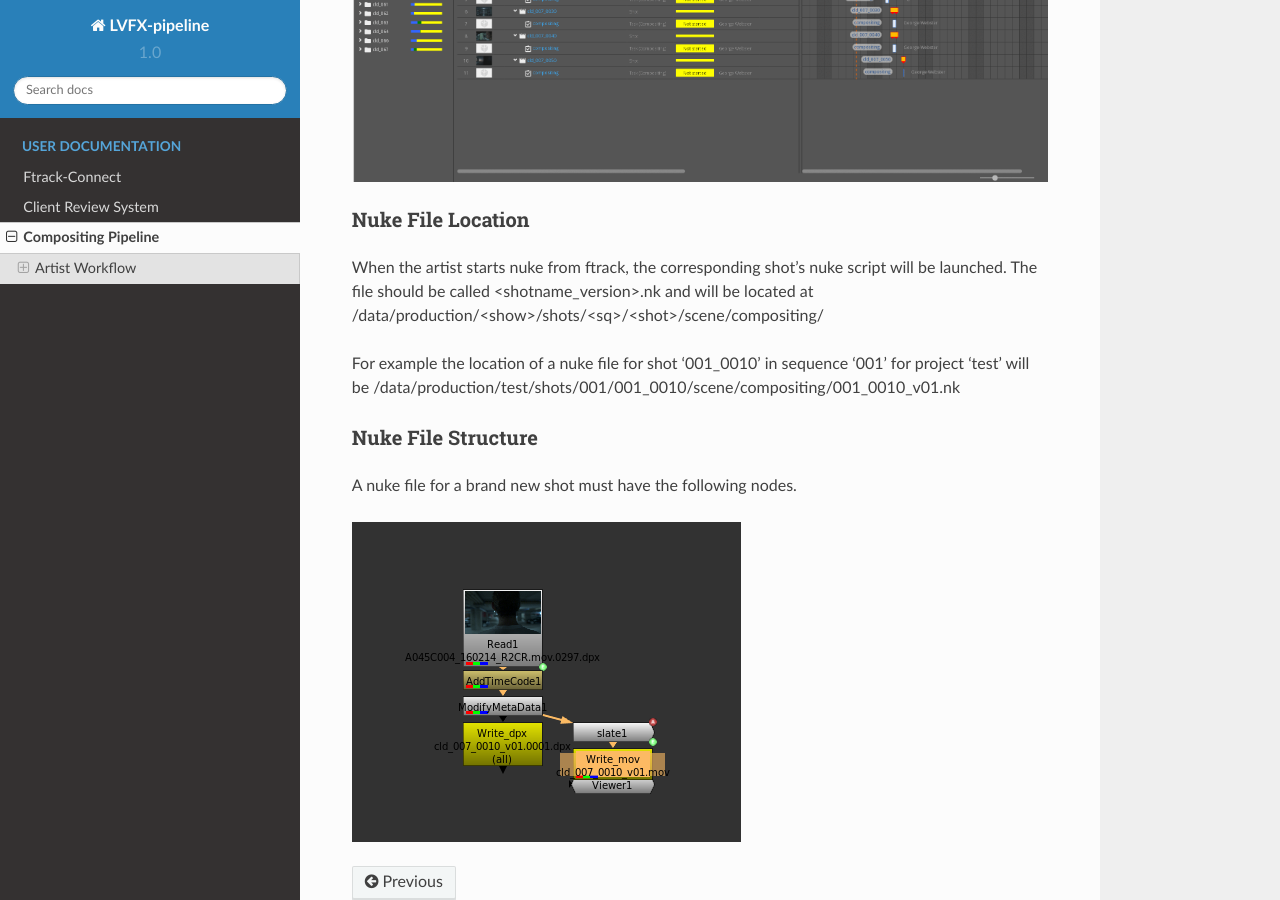
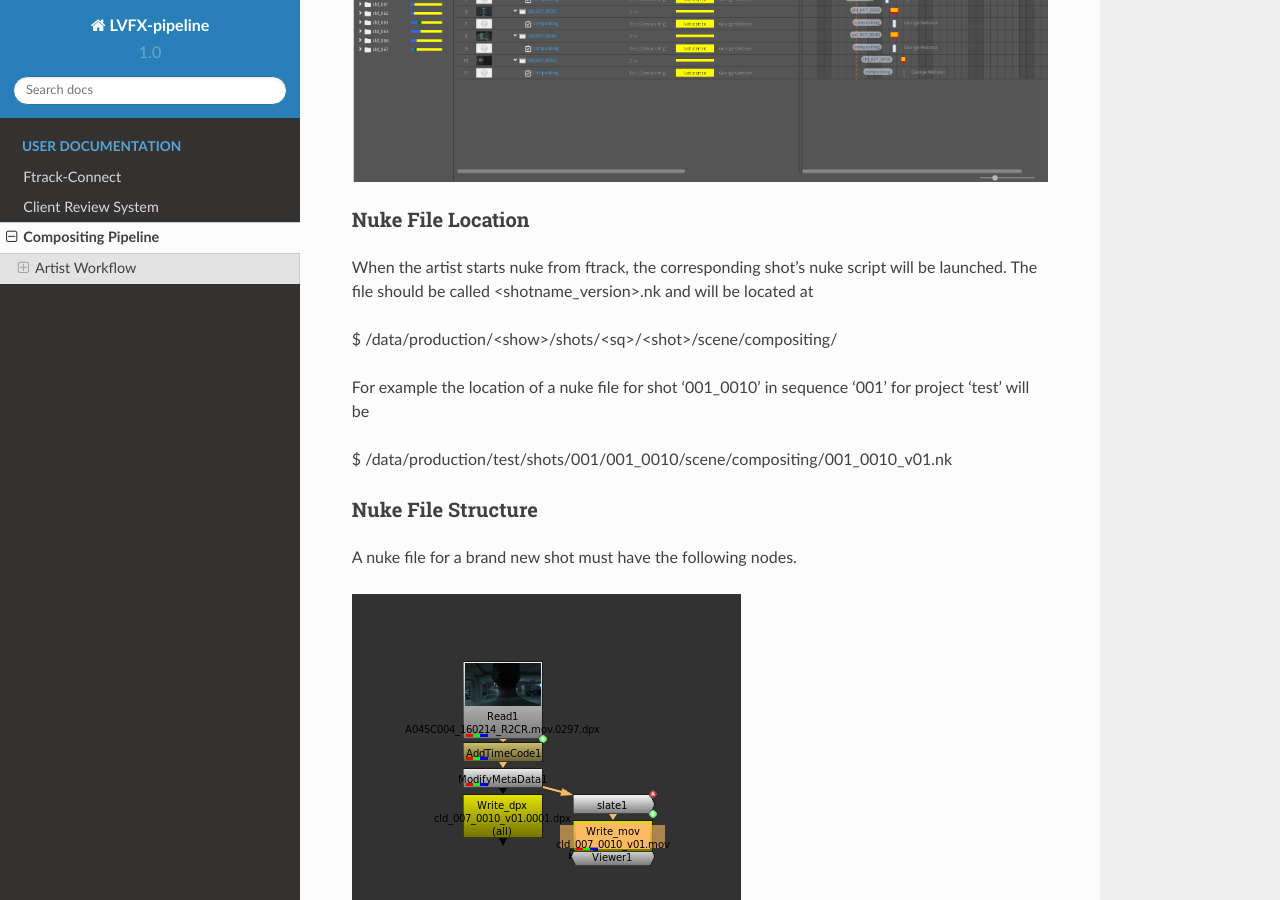
Before and after one commit to afrocircus/LVFX-pipeline, a Sphinx documentation site: the page built from docs/comp-pipeline.rst, in a window 1280 px wide and 900 px high, scrolled down 651 px. Built offline with Sphinx 7.4.7 and the Read the Docs theme 2.0.0, drawn with Linux system fonts in a browser that asks for light colours.

```diff
--- a/docs/comp-pipeline.rst
+++ b/docs/comp-pipeline.rst
@@ -22,10 +22,12 @@ Nuke File Location
 
 When the artist starts nuke from ftrack, the corresponding shot's nuke script will be launched.
 The file should be called <shotname_version>.nk and will be located at
-/data/production/<show>/shots/<sq>/<shot>/scene/compositing/
+
+$ /data/production/<show>/shots/<sq>/<shot>/scene/compositing/
 
 For example the location of a nuke file for shot '001_0010' in sequence '001' for project 'test' will be
-/data/production/test/shots/001/001_0010/scene/compositing/001_0010_v01.nk
+
+$ /data/production/test/shots/001/001_0010/scene/compositing/001_0010_v01.nk
 
 
 Nuke File Structure
```
